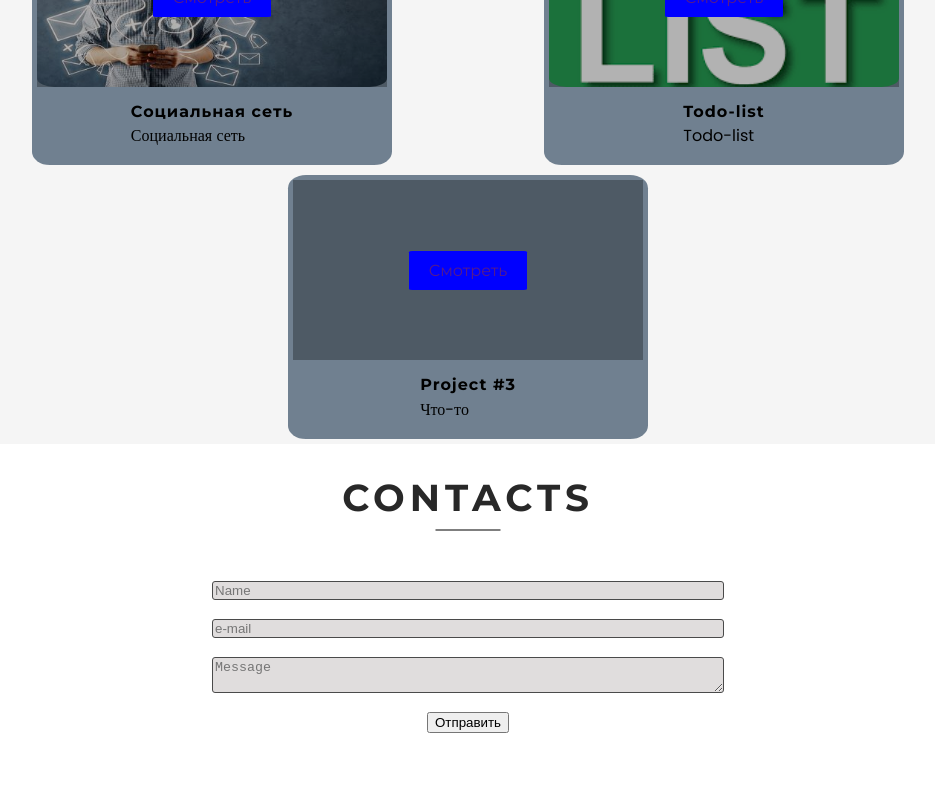
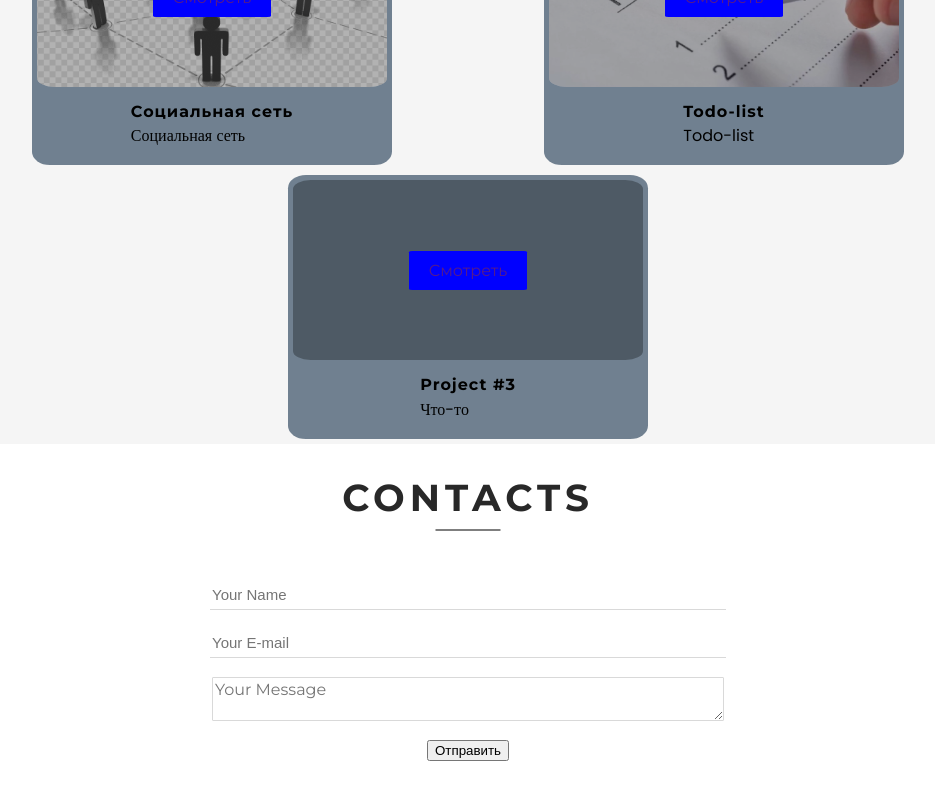
Before and after one commit to DinaSem/Portfolio, a React (Create React App) app: page / in a window 1280 px wide. Shown: the part 1800-2600 px from the top of the page, without its empty margins (172-1107 px from the left). Built offline with nearby package versions, Linux system fonts and the light colour scheme.

Commit message:
during contacts

```diff
--- a/src/contacts/Contacts.js
+++ b/src/contacts/Contacts.js
@@ -11,9 +11,9 @@ function Contacts() {
             <div className={`${st.container} ${s.contactsContainer}`}>
                <Title text={'Contacts'} />
                 <form className={s.contactsForm}>
-                    <input type="text" className={s.formAria} placeholder={'Name'}/>
-                    <input type="text" className={s.formAria} placeholder={'e-mail'}/>
-                    <textarea className={s.messageAria} placeholder={'Message'}/>
+                    <input type="text" className={s.formAria} placeholder={'Your Name'}/>
+                    <input type="text" className={s.formAria} placeholder={'Your E-mail'}/>
+                    <textarea className={s.messageAria} placeholder={'Your Message'}/>
                     <button type='submit' className={s.submitBtn}>Отправить</button>
                 </form>
             </div>
--- a/src/contacts/Contacts.module.scss
+++ b/src/contacts/Contacts.module.scss
@@ -18,6 +18,7 @@
   .contactsContainer {
     flex-direction: column;
     justify-content: flex-start;
+
     .contactsForm {
       width: 50%;
       //background-color: slategray;
@@ -28,17 +29,33 @@
   }
 }
 
-.contactsForm input, .contactsForm textarea {
+//.contactsForm input, .contactsForm textarea {
+//  width: 100%;
+//}
+
+.formAria {
+  border: none;
+  border-bottom: 1px solid #d9d9d9;
+  margin-bottom: 1.2rem;
+  line-height: 26px;
+  color: #b3b3b3;
   width: 100%;
+  font-size: 15px;
 }
 
-.formAria, .messageAria {
-  background: $bgSecondColor;
-  border: 1px solid #4a4a4a;
+.messageAria {
+  max-height: 148px;
+  border: 1px solid #d9d9d9;
   box-sizing: border-box;
-  ouline: none;
-  color:#495057;
+  outline: none;
+  color: #495057;
   margin-bottom: 1.2rem;
-  border-radius: 3px;
+  border-radius: 1px;
+  overflow: auto;
+  font-weight: 300;
+  line-height: 26px;
+  color: #b3b3b3;
+  width: 100%;
+  font: inherit;
 
 }
--- a/src/main/Main.js
+++ b/src/main/Main.js
@@ -10,7 +10,10 @@ function Main() {
     return (
         <div className={s.main}>
             <div className={st.container}>
-                <div style={photo} className={s.photo}>
+                {/*<div className={s.sicle}>*/}
+                    <div style={photo} className={s.photo}>
+                {/*</div>*/}
+
                 </div>
                 <div className={s.text}>
                     <span className={s.bigText}>Hello, my name is</span>
--- a/src/main/Main.module.scss
+++ b/src/main/Main.module.scss
@@ -1,11 +1,17 @@
 .main {
   height: 100vh;
   background-color: #f5f5f5;
-
+}
+//.sicle{
+//  width: 320px;
+//  height: 320px;
+//  background-color: #9b1b1b;
+//  border-radius: 50%;
+//}
   .photo {
     width: 250px;
     height: 250px;
-    background-color: sandybrown;
+    //background-color: sandybrown;
     justify-content: center;
     align-items: center;
     background-size: cover;
@@ -13,7 +19,19 @@
     background-repeat: no-repeat;
     border-radius: 50%;
     border: #e86723 solid 13px;
+    //padding: 5.5px;
+    //background-clip: content-box;
+    //animation: spin 10s linear infinite;
   }
+
+
+  //@keyframes spin {
+  //  100% {
+  //    transform: rotateZ(360deg);
+  //  }
+  //}
+
+
 
   .text {
     width: 400px;
@@ -57,4 +75,3 @@
       text-transform: uppercase;
     }
   }
-}
--- a/src/projects/Projects.js
+++ b/src/projects/Projects.js
@@ -3,8 +3,8 @@ import s from './Projects.module.scss';
 import st from '../common/styles/Container.module.scss'
 import Project from "./project/Project";
 import Title from "../common/component/title/Title";
-import todoImage from "./../assets/image/ToDoList.png"
-import socialImage from "./../assets/image/socialnet.jpg"
+import todoImage from "./../assets/image/todolist.jpg"
+import socialImage from "./../assets/image/soc.png"
 
 function Projects() {
     const todo={
--- a/src/projects/project/Project.module.scss
+++ b/src/projects/project/Project.module.scss
@@ -31,6 +31,7 @@
       left: 0;
       right: 0;
       opacity: 0.3;
+      border-radius: 5%;
     }
 
     .viewBtn {
```
Also changed, not shown: src/assets/image/soc.png (added), src/assets/image/todolist.jpg (added).
